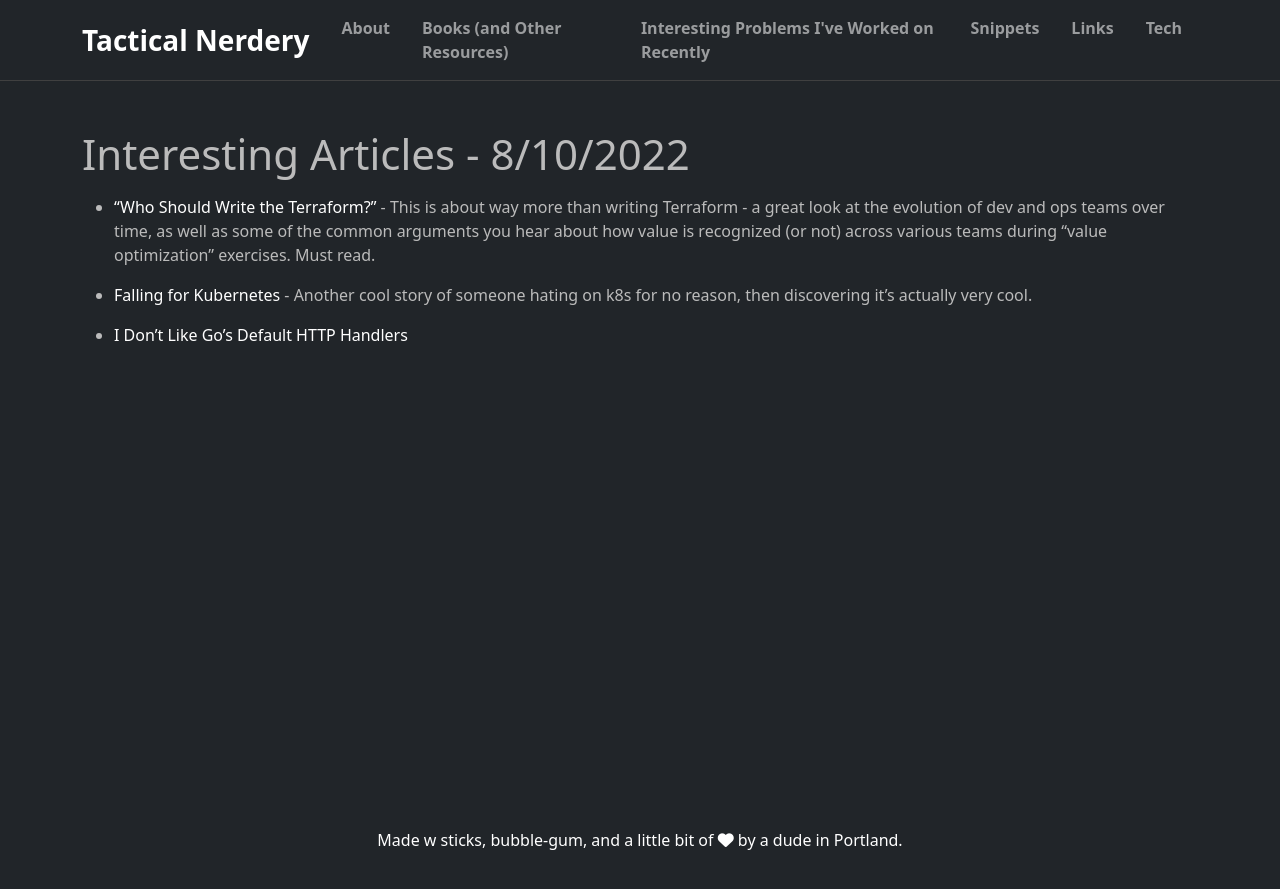
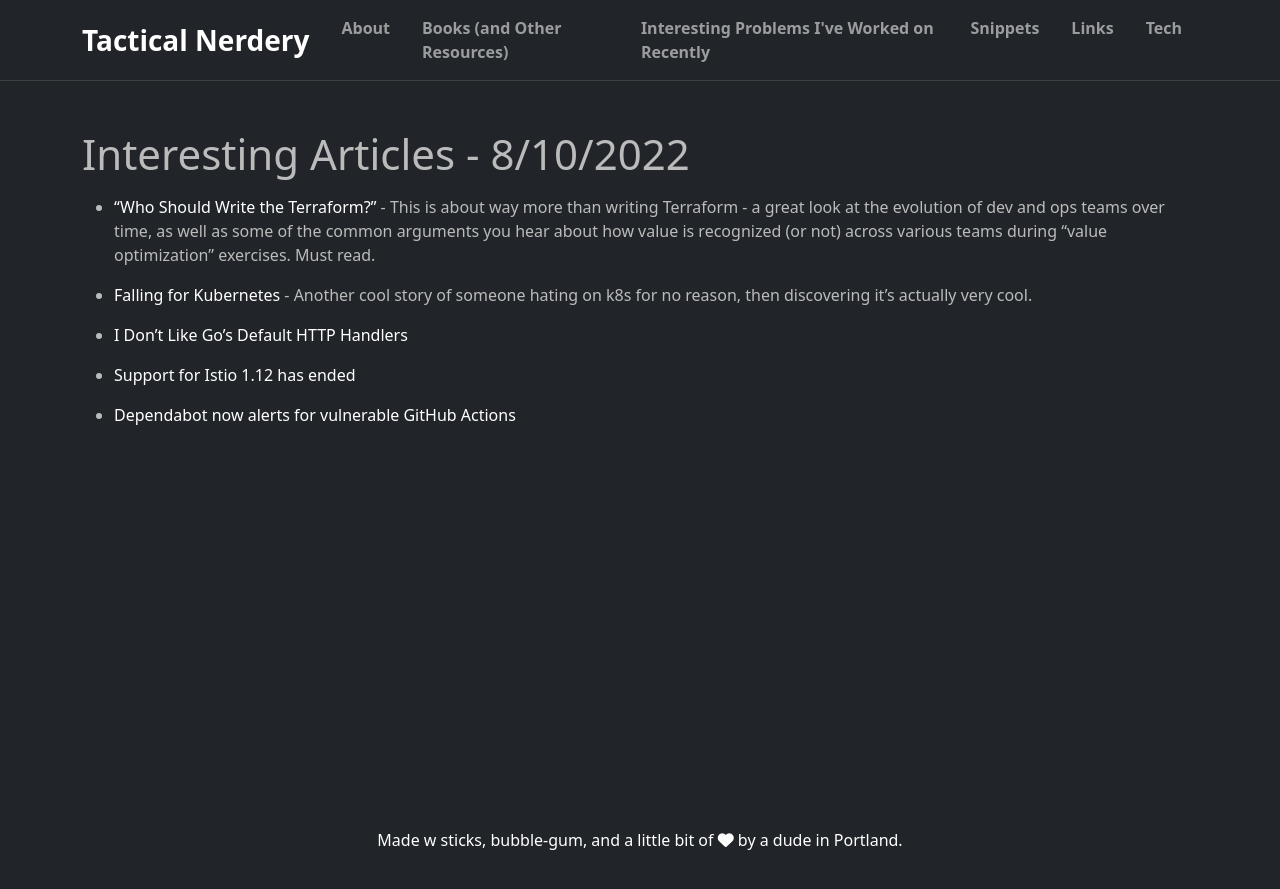
Before and after one commit to rayterrill/tacticalnerdery.com.old, a Jekyll site: the page built from _posts/2022-8-10-interesting-articles.md, in a window 1280 px wide. Shown: the top 889 px of the page. Built offline with Jekyll 4.4.1, drawn with Linux system fonts in a browser that asks for light colours; nearby versions of some CDN libraries.

Commit message:
Update 2022-8-10-interesting-articles.md

```diff
--- a/_posts/2022-8-10-interesting-articles.md
+++ b/_posts/2022-8-10-interesting-articles.md
@@ -8,3 +8,7 @@ categories: tech
 * [Falling for Kubernetes](https://freeman.vc/notes/falling-for-kubernetes) - Another cool story of someone hating on k8s for no reason, then discovering it's actually very cool.
 
 * [I Don’t Like Go’s Default HTTP Handlers](https://preslav.me/2022/08/09/i-dont-like-golang-default-http-handlers/)
+
+* [Support for Istio 1.12 has ended](https://istio.io/latest/news/support/announcing-1.12-eol-final/)
+
+* [Dependabot now alerts for vulnerable GitHub Actions](https://github.blog/2022-08-09-dependabot-now-alerts-for-vulnerable-github-actions/)
```
